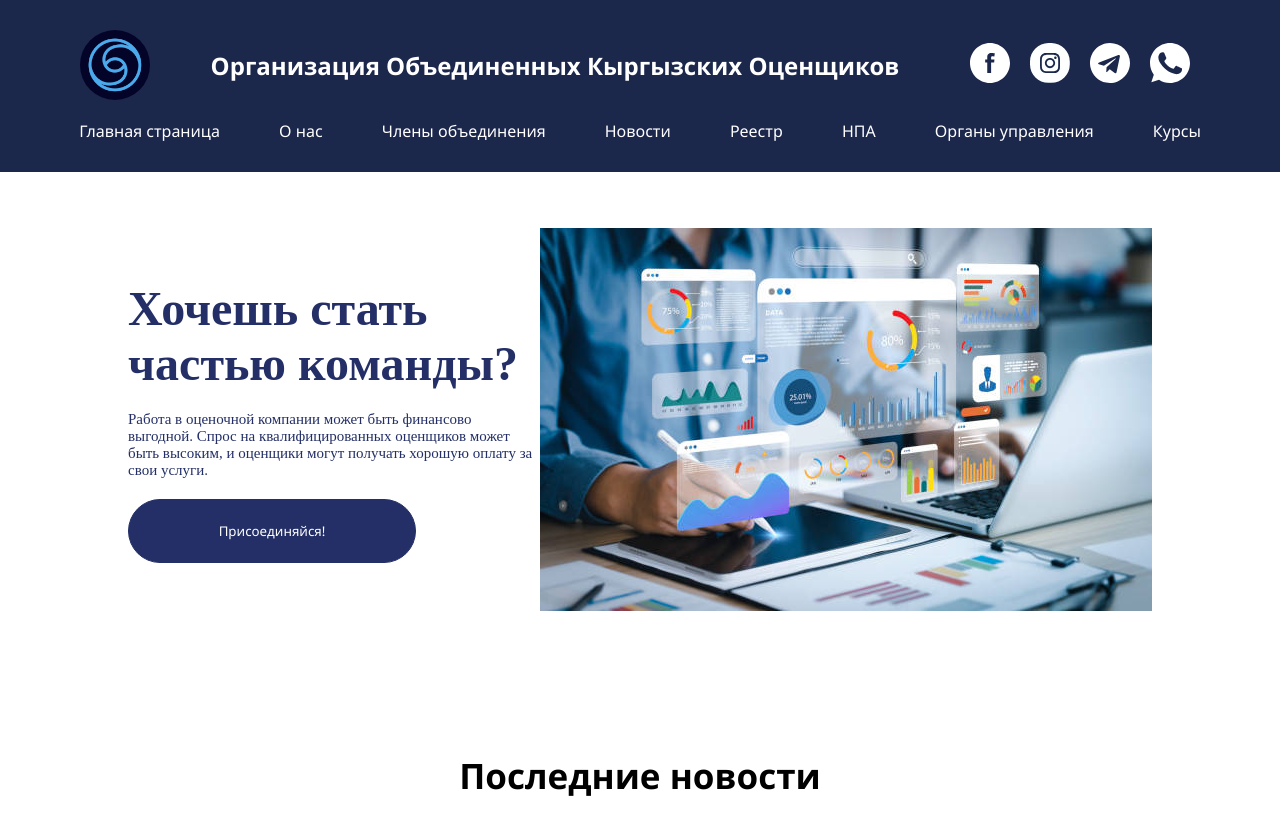
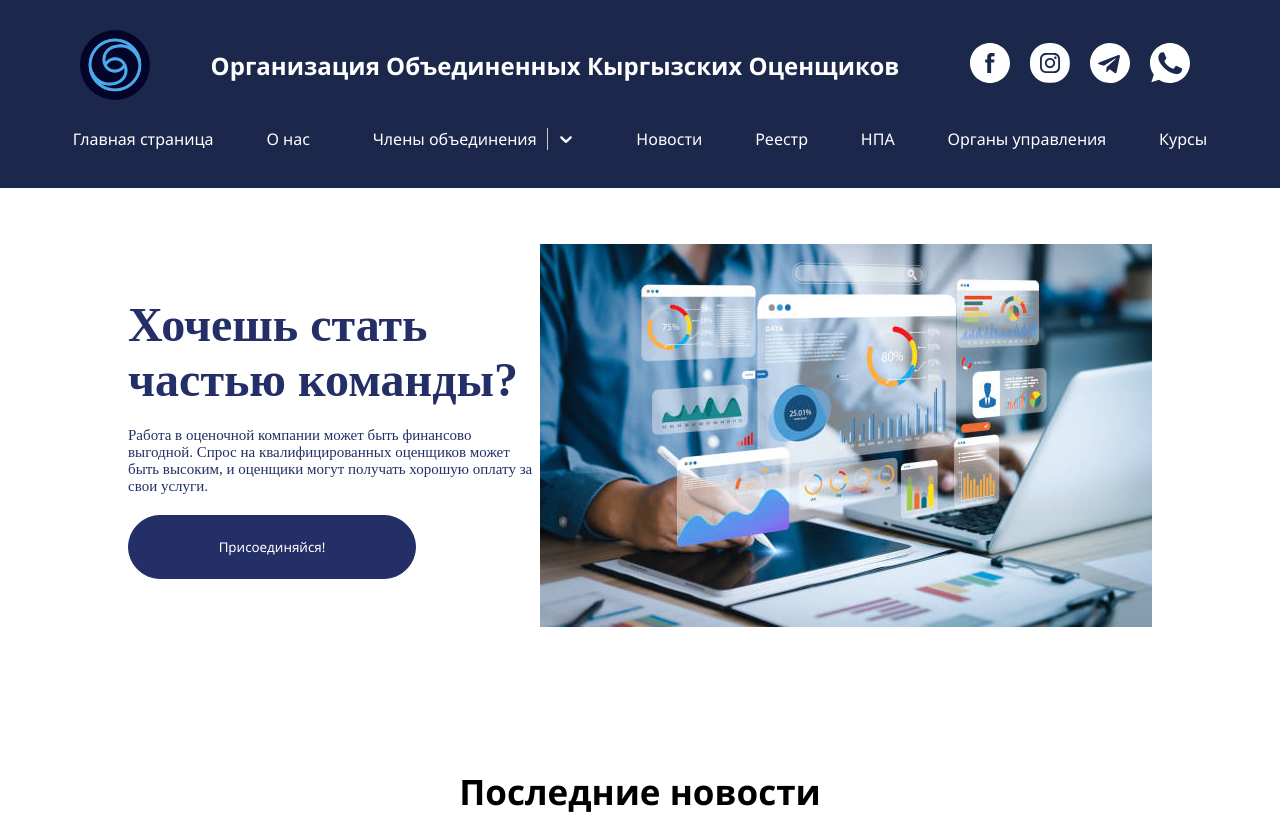
Before and after one commit to BaitemirAsanbaev/oko, a React (Vite) app: page / in a window 1280 px wide. Shown: the top 814 px of the page. Built offline with nearby package versions, Linux system fonts and the light colour scheme.

Commit message:
dropdown

```diff
--- a/package.json
+++ b/package.json
@@ -14,6 +14,7 @@
     "react": "^18.2.0",
     "react-dom": "^18.2.0",
     "react-router-dom": "^6.18.0",
+    "react-select": "^5.8.0",
     "sass": "^1.69.5"
   },
   "devDependencies": {
--- /dev/null
+++ b/src/components/Dropdown/Dropdown.jsx
@@ -0,0 +1,31 @@
+import React from "react";
+import Select from "react-select";
+import classes from "./Dropdown.module.scss";
+import { useNavigate } from "react-router-dom";
+const DropdownMenu = ({ options }) => {
+  const customStyles = {
+    control: (provided) => ({
+      ...provided,
+      backgroundColor: "#1c274c",
+      border: "none",
+      outline:"none",
+      boxShadow:"none",
+    }),
+    option: (provided) => ({
+      ...provided,
+      backgroundColor:"#1c274c"
+    }),
+  };
+  const navigate = useNavigate()
+  return (
+    <Select
+      className={classes.DropdownMenu}
+      options={options}
+      placeholder="Члены объединения"
+      styles={customStyles}
+      onChange={(e)=>navigate(e.value)}
+    />
+  );
+};
+
+export default DropdownMenu;
--- /dev/null
+++ b/src/components/Dropdown/Dropdown.module.scss
@@ -0,0 +1,8 @@
+.DropdownMenu{
+  *{
+    color: #fff!important;
+  }
+  input{
+    display: none;
+  }
+}
--- a/src/components/Nav/Nav.jsx
+++ b/src/components/Nav/Nav.jsx
@@ -1,10 +1,11 @@
-import styles from "./Nav.module.scss"
-import logo from '../../assets/logo.png'
-import fb from '../../assets/fb.svg'
-import ig from '../../assets/ig.svg'
-import tg from '../../assets/tg.svg'
-import wa from '../../assets/wa.svg'
+import styles from "./Nav.module.scss";
+import logo from "../../assets/logo.png";
+import fb from "../../assets/fb.svg";
+import ig from "../../assets/ig.svg";
+import tg from "../../assets/tg.svg";
+import wa from "../../assets/wa.svg";
 import { NavLink } from "react-router-dom";
+import DropdownMenu from "../Dropdown/Dropdown";
 const Nav = () => {
   return (
     <nav className={styles.Nav}>
@@ -12,21 +13,34 @@ const Nav = () => {
         <img className={styles.logo} src={logo} alt="logo" />
         <h1>Организация Объединенных Кыргызских Оценщиков</h1>
         <div className={styles.social}>
-          <a href="#"><img src={fb} alt="fb" /></a>
-          <a href="#"><img src={ig} alt="ig" /></a>
-          <a href="#"><img src={tg} alt="tg" /></a>
-          <a href="#"><img src={wa} alt="wa" /></a>
+          <a href="#">
+            <img src={fb} alt="fb" />
+          </a>
+          <a href="#">
+            <img src={ig} alt="ig" />
+          </a>
+          <a href="#">
+            <img src={tg} alt="tg" />
+          </a>
+          <a href="#">
+            <img src={wa} alt="wa" />
+          </a>
         </div>
       </div>
       <ul>
         <li>
-          <NavLink to={'/'}>Главная страница</NavLink>
+          <NavLink to={"/"}>Главная страница</NavLink>
         </li>
         <li>
-          <NavLink  to={'/about'}>О нас</NavLink>
+          <NavLink to={"/about"}>О нас</NavLink>
         </li>
         <li>
-          <NavLink to={'/members'}>Члены объединения </NavLink>
+          <DropdownMenu options={[
+  { value: '/members/1', label: 'Члены объединения 1' },
+  { value: '/members/2', label: 'Члены объединения 2' },
+  { value: '/members/3', label: 'Члены объединения 3' },
+]}>
+          </DropdownMenu>
         </li>
         <li>
           <NavLink>Новости</NavLink>
```
Also changed, not shown: 1 other file (tests, documents, lock files or other folders).
